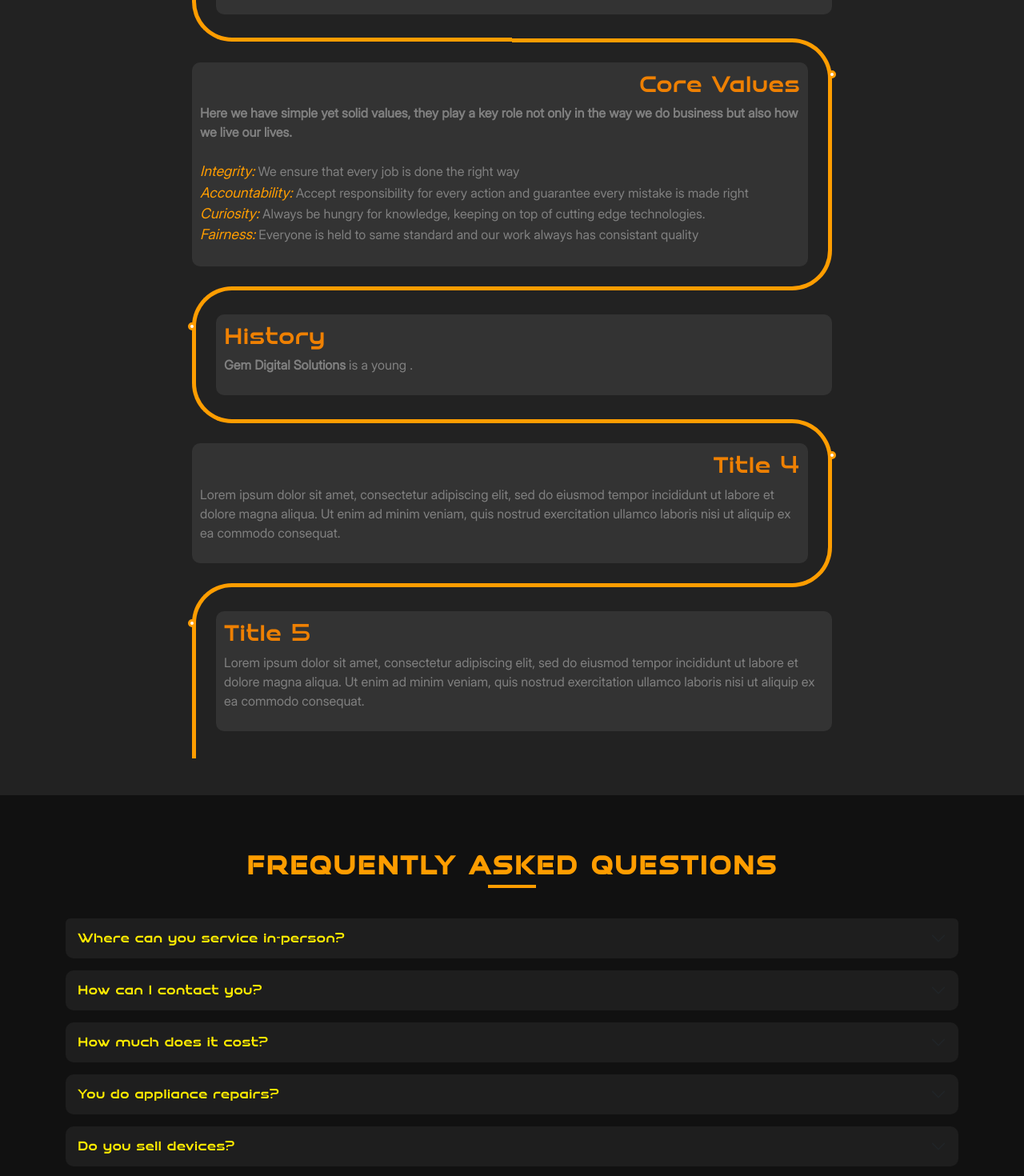
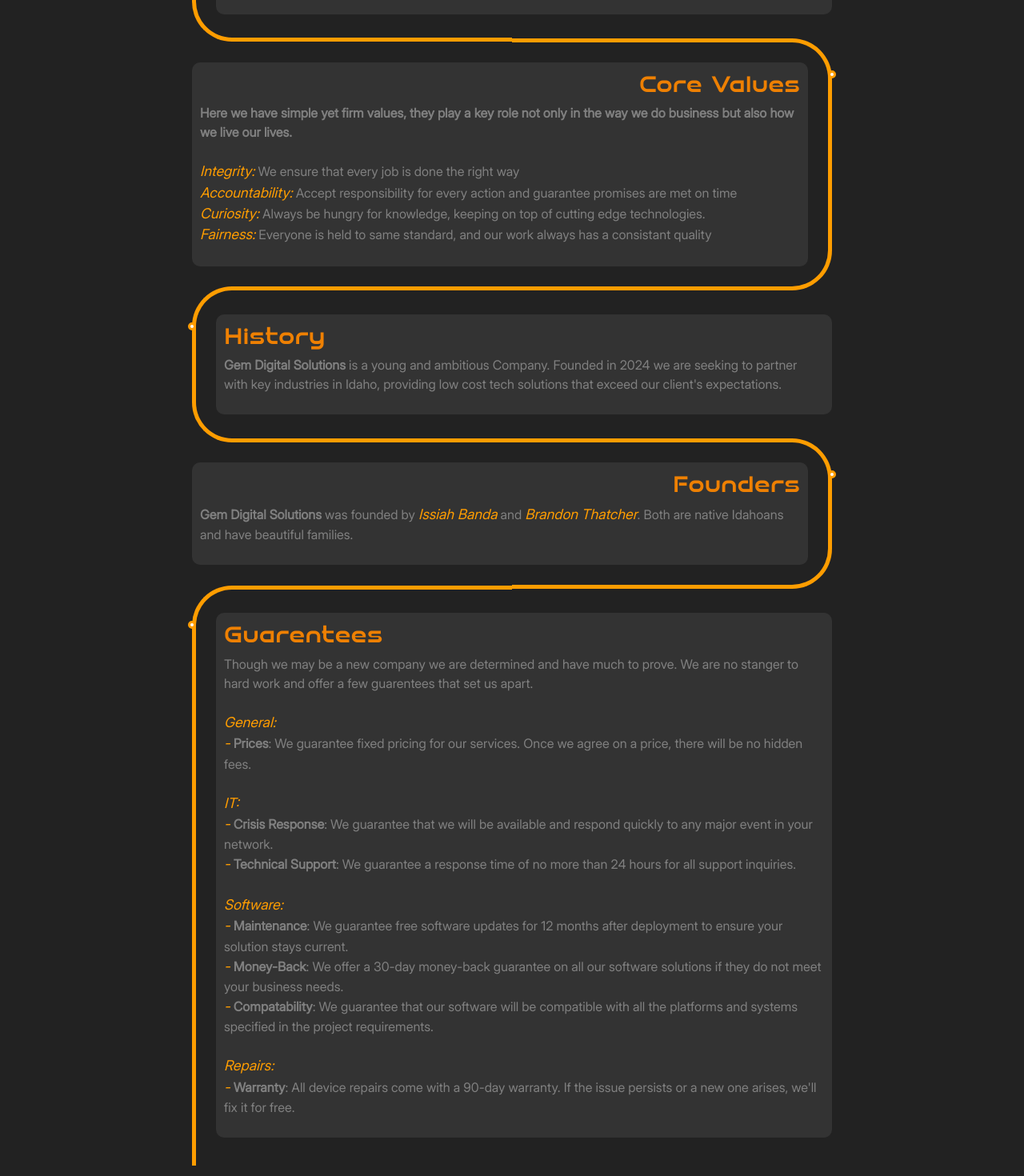
Before and after one commit to IssiahB/Gem-Digital, a React (Vite) app: page /about in a window 1280 px wide. Shown: the part 1000-2470 px from the top of the page at 80% size. Built offline with nearby package versions, Linux system fonts and the light colour scheme.

Commit message:
Social links and timeline expanded

```diff
--- a/package.json
+++ b/package.json
@@ -18,7 +18,8 @@
     "react": "^18.3.1",
     "react-bootstrap": "^2.10.4",
     "react-dom": "^18.3.1",
-    "react-router-dom": "^6.26.1"
+    "react-router-dom": "^6.26.1",
+    "react-social-icons": "^6.18.0"
   },
   "devDependencies": {
     "@eslint/js": "^9.9.0",
--- a/src/pages/sections/Footer.jsx
+++ b/src/pages/sections/Footer.jsx
@@ -1,4 +1,7 @@
 import { Container, Row, Col } from "react-bootstrap";
+import { SocialIcon } from "react-social-icons";
+import "react-social-icons/facebook";
+import "react-social-icons/linkedin";
 
 import SimpleButton from "../../components/SimpleButton";
 import "./styles/Footer.style.css";
@@ -29,6 +32,18 @@
                             >
                                 contact@gemdigitalsolutions.org
                             </a>
+                            <div className="social-links">
+                                <SocialIcon
+                                    className="social-link"
+                                    target="_blank"
+                                    url="https://www.facebook.com/people/Gem-Digital-Solutions/61565135964317/"
+                                />
+                                <SocialIcon
+                                    className="social-link"
+                                    target="_blank"
+                                    url="https://www.linkedin.com/company/gem-digital-solutions/"
+                                />
+                            </div>
                         </p>
                     </Col>
                     <Col md={3} className="text-end">
--- a/src/pages/sections/Services.jsx
+++ b/src/pages/sections/Services.jsx
@@ -83,7 +83,7 @@
                                     </em>
                                 </p>
                                 <p className="upcharge">
-                                    Have ease of mind with our 1-year warranty
+                                    Have ease of mind with our 90-day warranty
                                     for repaired parts.
                                 </p>
                             </div>
--- a/src/pages/sections/Timeline.jsx
+++ b/src/pages/sections/Timeline.jsx
@@ -22,7 +22,7 @@
                             <br /> <br />
                             At Gem Digital Solutions our mission is to provide
                             Idaho businesses and individuals with an all-in-one
-                            package to their tech needs. Giving Idaho an
+                            package for their tech needs. Giving Idaho an
                             advantage in the tech industry at a lower price tag
                             than our competitors.
                         </p>
@@ -38,22 +38,23 @@
                         <h3 class="time-title">Core Values</h3>
                         <p>
                             <strong>
-                                Here we have simple yet solid values, they play
-                                a key role not only in the way we do business
-                                but also how we live our lives.
+                                Here we have simple yet firm values, they play a
+                                key role not only in the way we do business but
+                                also how we live our lives.
                             </strong>{" "}
                             <br /> <br />
                             <em>Integrity:</em> We ensure that every job is done
                             the right way
                             <br /> <em>Accountability:</em> Accept
-                            responsibility for every action and guarantee every
-                            mistake is made right
+                            responsibility for every action and guarantee
+                            promises are met on time
                             <br /> <em>Curiosity:</em> Always be hungry for
                             knowledge, keeping on top of cutting edge
                             technologies.
                             <br />
-                            <em>Fairness:</em> Everyone is held to same standard
-                            and our work always has consistant quality
+                            <em>Fairness:</em> Everyone is held to same
+                            standard, and our work always has a consistant
+                            quality
                             <br />
                         </p>
                     </div>
@@ -67,7 +68,11 @@
                     >
                         <h3 class="time-title">History</h3>
                         <p>
-                            <strong>Gem Digital Solutions</strong> is a young .{" "}
+                            <strong>Gem Digital Solutions</strong> is a young
+                            and ambitious Company. Founded in 2024 we are
+                            seeking to partner with key industries in Idaho,
+                            providing low cost tech solutions that exceed our
+                            client's expectations.
                         </p>
                     </div>
                 </div>
@@ -78,13 +83,12 @@
                         data-aos-offset="300"
                         data-aos-delay="100"
                     >
-                        <h3 class="time-title">Title 4</h3>
+                        <h3 class="time-title">Founders</h3>
                         <p>
-                            Lorem ipsum dolor sit amet, consectetur adipiscing
-                            elit, sed do eiusmod tempor incididunt ut labore et
-                            dolore magna aliqua. Ut enim ad minim veniam, quis
-                            nostrud exercitation ullamco laboris nisi ut aliquip
-                            ex ea commodo consequat.{" "}
+                            <strong>Gem Digital Solutions</strong> was founded
+                            by <em>Issiah Banda</em> and{" "}
+                            <em>Brandon Thatcher</em>. Both are native Idahoans
+                            and have beautiful families.
                         </p>
                     </div>
                 </div>
@@ -95,13 +99,45 @@
                         data-aos-offset="300"
                         data-aos-delay="100"
                     >
-                        <h3 class="time-title">Title 5</h3>
+                        <h3 class="time-title">Guarentees</h3>
                         <p>
-                            Lorem ipsum dolor sit amet, consectetur adipiscing
-                            elit, sed do eiusmod tempor incididunt ut labore et
-                            dolore magna aliqua. Ut enim ad minim veniam, quis
-                            nostrud exercitation ullamco laboris nisi ut aliquip
-                            ex ea commodo consequat.{" "}
+                            Though we may be a new company we are determined and
+                            have much to prove. We are no stanger to hard work
+                            and offer a few guarentees that set us apart.
+                            <br /> <br />
+                            <em>General:</em> <br />
+                            <em>-</em> <strong>Prices</strong>: We guarantee
+                            fixed pricing for our services. Once we agree on a
+                            price, there will be no hidden fees.
+                            <br />
+                            <br />
+                            <em>IT:</em> <br />
+                            <em>-</em> <strong>Crisis Response</strong>: We
+                            guarantee that we will be available and respond
+                            quickly to any major event in your network.
+                            <br />
+                            <em>-</em> <strong>Technical Support</strong>: We
+                            guarantee a response time of no more than 24 hours
+                            for all support inquiries.
+                            <br /> <br />
+                            <em>Software:</em> <br />
+                            <em>-</em> <strong>Maintenance</strong>: We
+                            guarantee free software updates for 12 months after
+                            deployment to ensure your solution stays current.
+                            <br />
+                            <em>-</em> <strong>Money-Back</strong>: We offer a
+                            30-day money-back guarantee on all our software
+                            solutions if they do not meet your business needs.
+                            <br />
+                            <em>-</em> <strong>Compatability</strong>: We
+                            guarantee that our software will be compatible with
+                            all the platforms and systems specified in the
+                            project requirements.
+                            <br /> <br />
+                            <em>Repairs:</em> <br />
+                            <em>-</em> <strong>Warranty</strong>: All device
+                            repairs come with a 90-day warranty. If the issue
+                            persists or a new one arises, we'll fix it for free.
                         </p>
                     </div>
                 </div>
--- a/src/pages/sections/styles/Footer.style.css
+++ b/src/pages/sections/styles/Footer.style.css
@@ -24,17 +24,11 @@
     text-decoration: underline;
 }
 
-/* .footer-btn {
-    background-color: #ff9d00;
-    border: none;
-    color: #1e1e1e;
-    font-weight: bold;
+.social-links {
+    display: flex;
+    padding: 10px;
+    justify-content: space-evenly;
 }
-
-.footer-btn:hover {
-    background-color: #ffea00;
-    color: #1e1e1e;
-} */
 
 .footer-logo {
     display: flex;
@@ -122,6 +116,14 @@
         margin: 0 auto;
     }
 
+    .social-links {
+        justify-content: center;
+    }
+
+    .social-links .social-link {
+        margin-right: 10px;
+    }
+
     .footer-copyright {
         font-size: 12px;
     }
```
Also changed, not shown: 1 other file (tests, documents, lock files or other folders).
